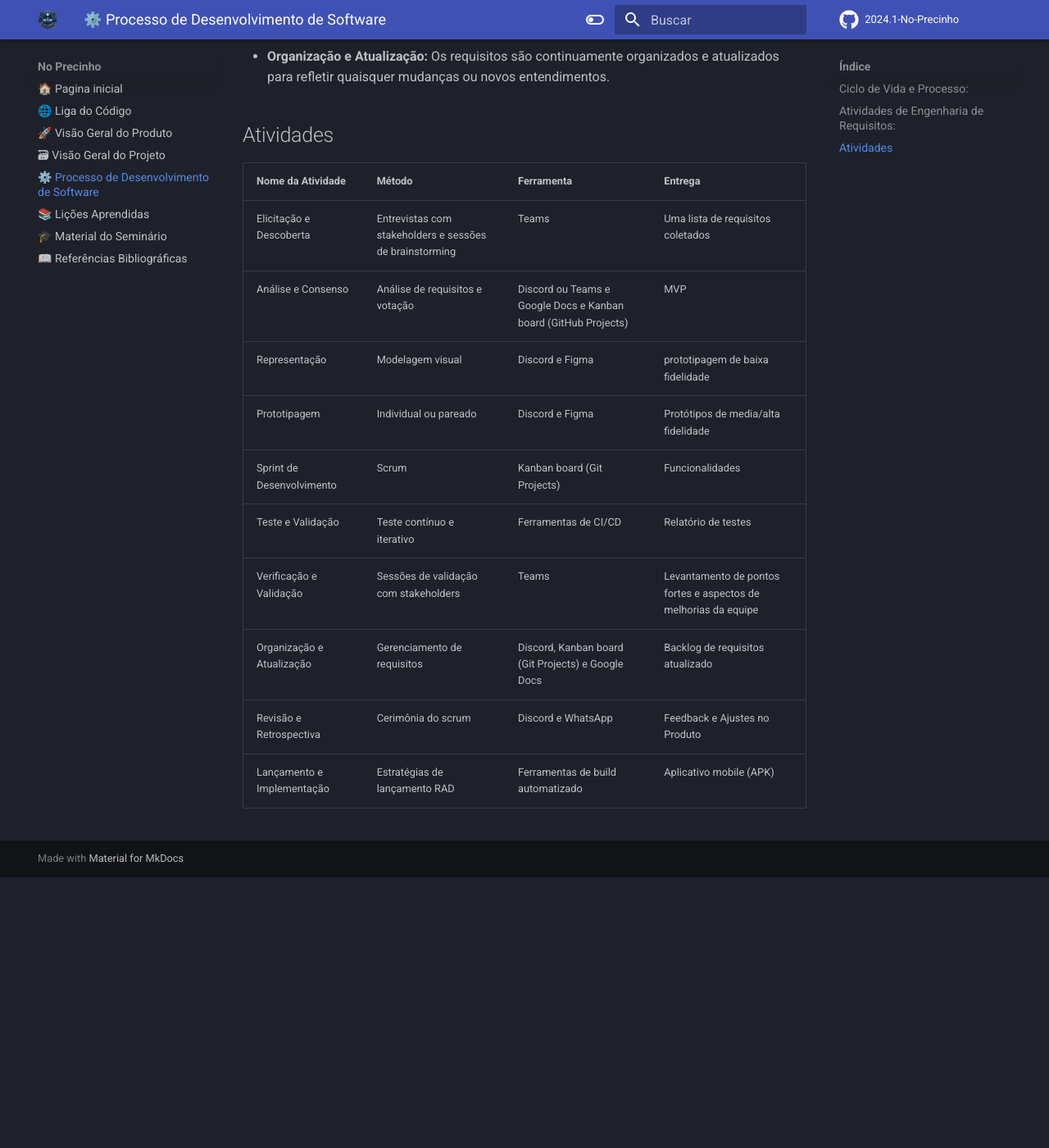
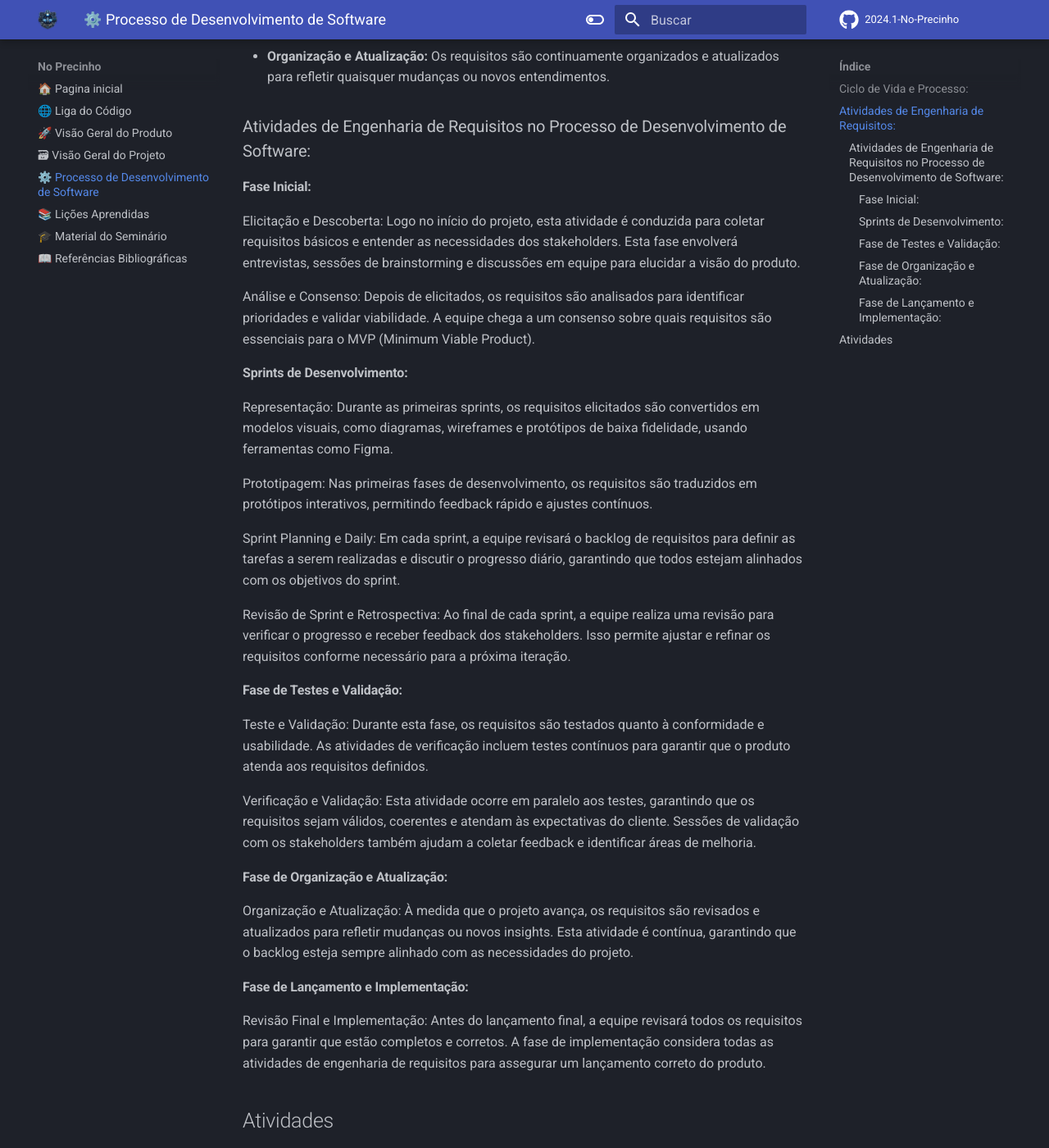
Before and after one commit to mdsreq-fga-unb/2024.1-No-Precinho, an MkDocs documentation site: the page built from docs/docs/pds.md, in a window 1280 px wide and 1400 px high, scrolled down 1404 px. Shown: the whole window at 82% size. Built offline with MkDocs 1.6.1 and Material for MkDocs 9.7.7, drawn with Linux system fonts in a browser that asks for light colours; comment, search, counter and statistics services are not loaded; before the commit the page ends 2474 px from its top, so only the background shows below that.

Commit message:
Adiciona em que momentos do SCRUM RAD as Atividades de Engenharia de Requisitos serão realizadas, finalizando a issue #20 Atividades de Engenharia de Requisitos

```diff
--- a/docs/docs/pds.md
+++ b/docs/docs/pds.md
@@ -22,6 +22,37 @@ A metodologia escolhida é uma combinação de **Scrum** com **Rapid Application
 - **Verificação e Validação:** Requisitos são verificados e validados para assegurar sua corretude e alinhamento com as necessidades do negócio.
 - **Organização e Atualização:** Os requisitos são continuamente organizados e atualizados para refletir quaisquer mudanças ou novos entendimentos.
 
+### Atividades de Engenharia de Requisitos no Processo de Desenvolvimento de Software:
+
+#### Fase Inicial:
+
+Elicitação e Descoberta: Logo no início do projeto, esta atividade é conduzida para coletar requisitos básicos e entender as necessidades dos stakeholders. Esta fase envolverá entrevistas, sessões de brainstorming e discussões em equipe para elucidar a visão do produto.
+
+Análise e Consenso: Depois de elicitados, os requisitos são analisados para identificar prioridades e validar viabilidade. A equipe chega a um consenso sobre quais requisitos são essenciais para o MVP (Minimum Viable Product).
+
+#### Sprints de Desenvolvimento:
+
+Representação: Durante as primeiras sprints, os requisitos elicitados são convertidos em modelos visuais, como diagramas, wireframes e protótipos de baixa fidelidade, usando ferramentas como Figma.
+
+Prototipagem: Nas primeiras fases de desenvolvimento, os requisitos são traduzidos em protótipos interativos, permitindo feedback rápido e ajustes contínuos.
+
+Sprint Planning e Daily: Em cada sprint, a equipe revisará o backlog de requisitos para definir as tarefas a serem realizadas e discutir o progresso diário, garantindo que todos estejam alinhados com os objetivos do sprint.
+
+Revisão de Sprint e Retrospectiva: Ao final de cada sprint, a equipe realiza uma revisão para verificar o progresso e receber feedback dos stakeholders. Isso permite ajustar e refinar os requisitos conforme necessário para a próxima iteração.
+
+#### Fase de Testes e Validação:
+
+Teste e Validação: Durante esta fase, os requisitos são testados quanto à conformidade e usabilidade. As atividades de verificação incluem testes contínuos para garantir que o produto atenda aos requisitos definidos.
+
+Verificação e Validação: Esta atividade ocorre em paralelo aos testes, garantindo que os requisitos sejam válidos, coerentes e atendam às expectativas do cliente. Sessões de validação com os stakeholders também ajudam a coletar feedback e identificar áreas de melhoria.
+
+#### Fase de Organização e Atualização:
+
+Organização e Atualização: À medida que o projeto avança, os requisitos são revisados e atualizados para refletir mudanças ou novos insights. Esta atividade é contínua, garantindo que o backlog esteja sempre alinhado com as necessidades do projeto.
+
+#### Fase de Lançamento e Implementação:
+
+Revisão Final e Implementação: Antes do lançamento final, a equipe revisará todos os requisitos para garantir que estão completos e corretos. A fase de implementação considera todas as atividades de engenharia de requisitos para assegurar um lançamento correto do produto.
 
 ## Atividades
 
```
